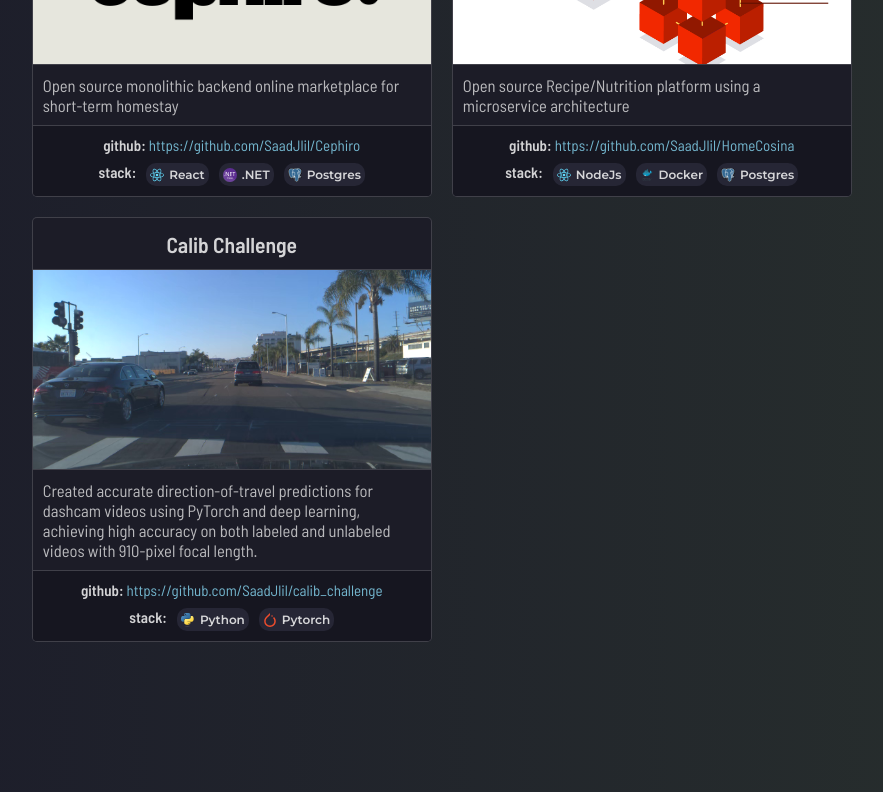
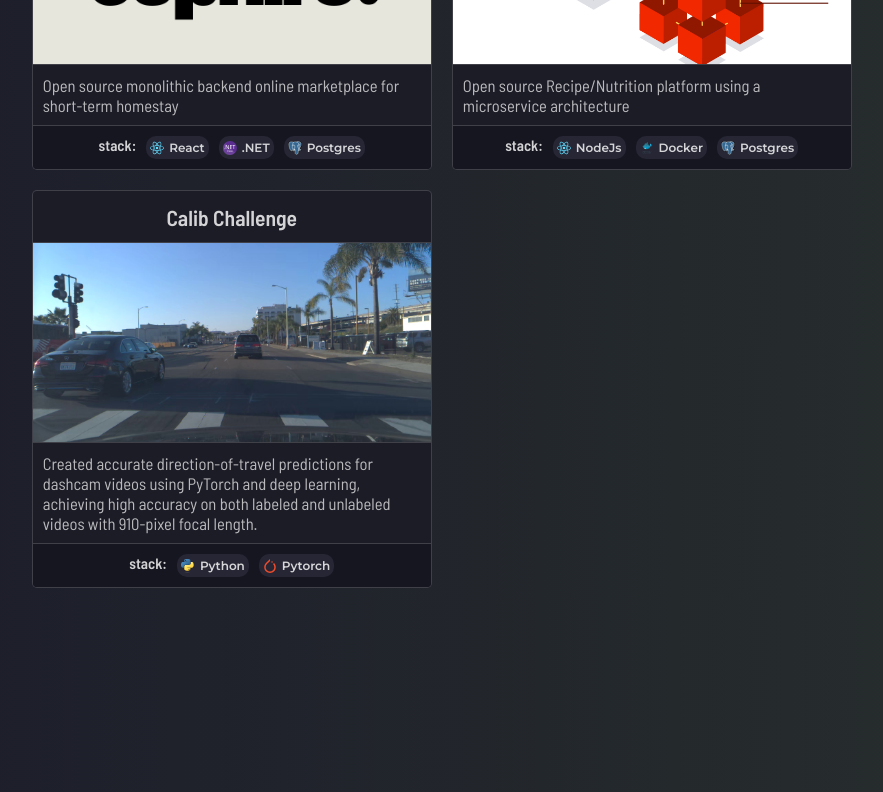
Before and after one commit to SaadJlil/PersonalWebsite, a Next.js app: page / in a window 1280 px wide. Shown: the part 1180-1972 px from the top of the page, without its empty margins (316-1199 px from the left). Built offline with nearby package versions, Linux system fonts and the light colour scheme.

Commit message:
3rd section

```diff
--- a/components/projects.jsx
+++ b/components/projects.jsx
@@ -15,7 +15,7 @@ export default function Projects() {
                         <div className={styles.slotTitle}>
                             <h3>{project.name}</h3>
                         </div>
-                        <div className={styles.imgWrap}>
+                        <a href={project.github} className={styles.imgWrap} target="_blank" rel="noreferrer">
                             <Image
                                 className={styles.slotImg}
                                 src={project.img}
@@ -23,17 +23,19 @@ export default function Projects() {
                                 width={400}
                                 height={200}
                             />
-                        </div>
+                        </a>
                         <div className={styles.slotText}>
                             <p>{project.description}</p>
                         </div>
                         <div className={styles.slotUtils}>
+                            {/*
                                 <div className={styles.slotUtil}>
                                     <span>
                                         <label className={styles.label}>github: </label>
                                         <a className={styles.labelText}>{project.github}</a>
                                     </span>
                                 </div>
+                            */}
                             <div className={styles.technos}>
                                 <label className={styles.label}>stack:</label>
                                 {project.technologies.map(technology => (
--- a/styles/projects.module.css
+++ b/styles/projects.module.css
@@ -130,6 +130,7 @@
 
 .slotUtils {
     flex: 1;
+    height: 20%;
     padding: 10px 10%;
     background-color: #161620;
     display: flex;
```
Lines whose indentation alone changed are shown as unchanged.
